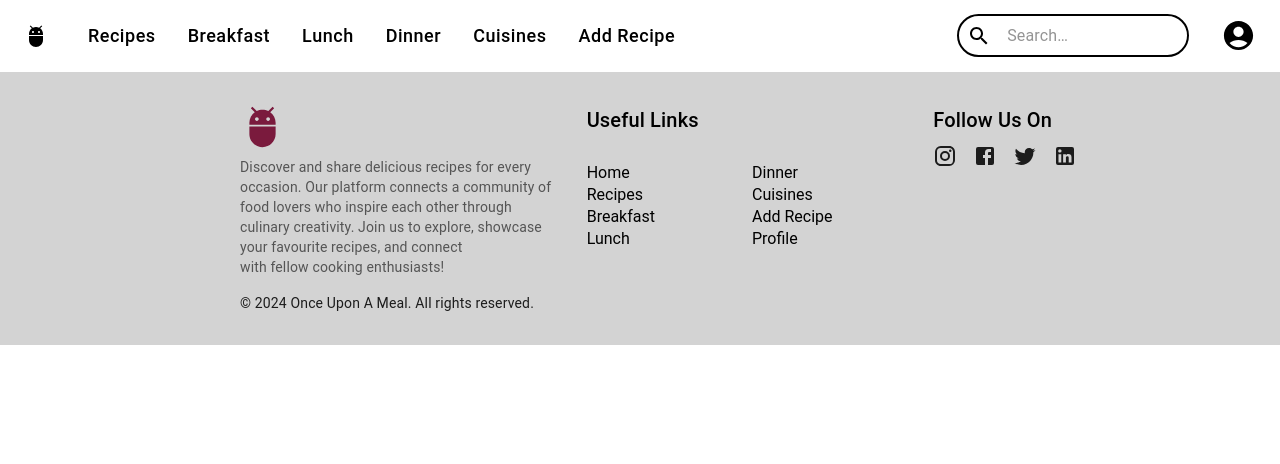
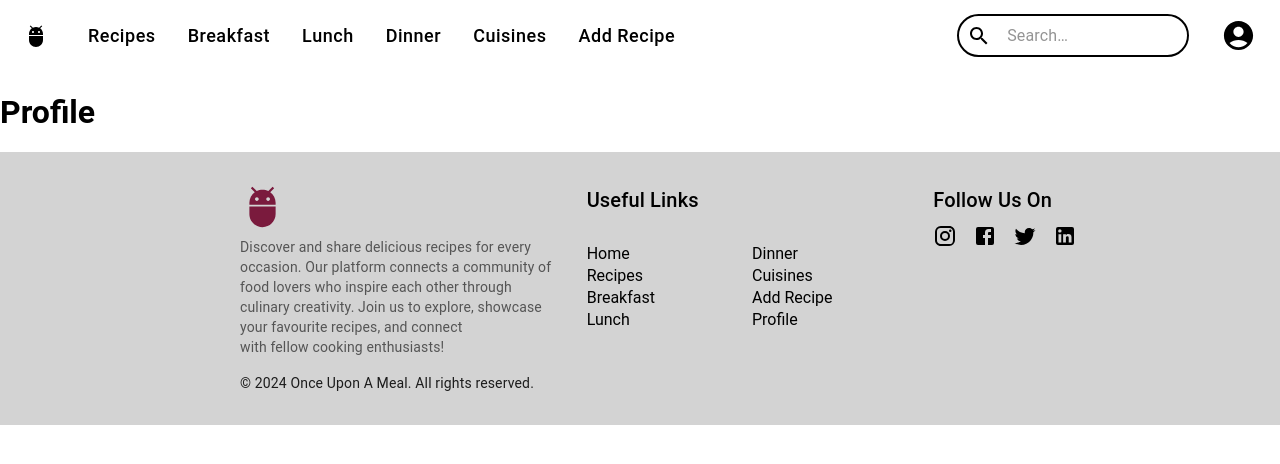
Before and after one commit to Michelle2317/COMP3170-Project, a React (Vite) app: page /profile in a window 1280 px wide. Shown: the top 464 px of the page. Built offline with nearby package versions, Linux system fonts and the light colour scheme.

Commit message:
fix linking in footer and navbar

```diff
--- a/src/App.css
+++ b/src/App.css
@@ -54,7 +54,7 @@ body {
 	border-radius: 25px;
 }
 
-#somethingNew {
+.somethingNew {
 	padding-left: 16.8rem;
 	margin-top: 6rem;
 }
--- a/src/App.jsx
+++ b/src/App.jsx
@@ -1,14 +1,16 @@
 import './App.css'
 import { BrowserRouter as Router, Routes, Route } from 'react-router-dom';
 import Navbar from './components/Navbar'
+import Footer from './components/Footer';
 import Home from './pages/Home';
 import Recipes from './pages/Recipes';
 import Breakfast from './pages/Breakfast';
 import Lunch from './pages/Lunch';
 import Dinner from './pages/Dinner';
 import Cuisines from './pages/Cuisines';
+import Profile from './pages/Profile';
 import AddRecipe from './pages/AddRecipe';
-import Footer from './components/Footer';
+
 function App() {
   return (
     <>
@@ -23,9 +25,10 @@ function App() {
                 <Route path="/dinner" element={<Dinner />} />
                 <Route path="/cuisines" element={<Cuisines />} />
                 <Route path="/addrecipe" element={<AddRecipe />} />
+                <Route path="/profile" element={<Profile />} />
               </Routes>
+              <Footer />
           </Router>
-        <Footer />
         </div>
     </>
   )
--- a/src/components/Footer.jsx
+++ b/src/components/Footer.jsx
@@ -1,9 +1,10 @@
-import { Box, Typography, Link, Grid } from '@mui/material';
+import { Box, Typography, Grid } from '@mui/material';
 import AdbIcon from '@mui/icons-material/Adb';
 import InstagramIcon from '@mui/icons-material/Instagram';
 import FacebookIcon from '@mui/icons-material/Facebook';
 import TwitterIcon from '@mui/icons-material/Twitter';
 import LinkedInIcon from '@mui/icons-material/LinkedIn';
+import { Link } from 'react-router-dom';
 
 export default function Footer() {
   return (
@@ -11,7 +12,7 @@ export default function Footer() {
       <Box sx={{ width: '100%', maxWidth: '1200px' }}>
         <Grid container spacing={4} justifyContent="flex-start">
           <Grid item xs={12} sm={4}>
-            <Link href="/home" sx={{ textDecoration: 'none', display: 'flex', alignItems: 'center' }}>
+            <Link to="/home" style={{ textDecoration: 'none', display: 'flex', alignItems: 'center' }}>
               <AdbIcon sx={{ fontSize: 45, color: 'var(--deep-pink)' }} />
             </Link>
             <Typography variant="body2" sx={{ marginTop: '0.5rem', color: 'text.secondary' }}>
@@ -26,16 +27,16 @@ export default function Footer() {
             <Typography variant="h6">Useful Links</Typography>
             <Grid container spacing={2} sx={{ marginTop: '0.5rem' }}>
               <Grid item xs={6}>
-                <Link href="/home" sx={{ display: 'block', textDecoration: 'none', color: 'inherit', margin: '0.2rem 0', '&:hover': { color: 'var(--deep-pink)' }, '&:active': { color: 'var(--brown-gray)' } }}>Home</Link>
-                <Link href="/recipes" sx={{ display: 'block', textDecoration: 'none', color: 'inherit', margin: '0.2rem 0', '&:hover': { color: 'var(--deep-pink)' }, '&:active': { color: 'var(--brown-gray)' } }}>Recipes</Link>
-                <Link href="/breakfast" sx={{ display: 'block', textDecoration: 'none', color: 'inherit', margin: '0.2rem 0', '&:hover': { color: 'var(--deep-pink)' }, '&:active': { color: 'var(--brown-gray)' } }}>Breakfast</Link>
-                <Link href="/lunch" sx={{ display: 'block', textDecoration: 'none', color: 'inherit', margin: '0.2rem 0', '&:hover': { color: 'var(--deep-pink)' }, '&:active': { color: 'var(--brown-gray)' } }}>Lunch</Link>
+                <Link to="/home" style={{ display: 'block', textDecoration: 'none', color: 'inherit', margin: '0.2rem 0', ':hover': { color: 'var(--deep-pink)' }, ':active': { color: 'var(--brown-gray)' } }}>Home</Link>
+                <Link to="/recipes" style={{ display: 'block', textDecoration: 'none', color: 'inherit', margin: '0.2rem 0', ':hover': { color: 'var(--deep-pink)' }, ':active': { color: 'var(--brown-gray)' } }}>Recipes</Link>
+                <Link to="/breakfast" style={{ display: 'block', textDecoration: 'none', color: 'inherit', margin: '0.2rem 0', ':hover': { color: 'var(--deep-pink)' }, ':active': { color: 'var(--brown-gray)' } }}>Breakfast</Link>
+                <Link to="/lunch" style={{ display: 'block', textDecoration: 'none', color: 'inherit', margin: '0.2rem 0', ':hover': { color: 'var(--deep-pink)' }, ':active': { color: 'var(--brown-gray)' } }}>Lunch</Link>
               </Grid>
               <Grid item xs={6}>
-                <Link href="/dinner" sx={{ display: 'block', textDecoration: 'none', color: 'inherit', margin: '0.2rem 0', '&:hover': { color: 'var(--deep-pink)' }, '&:active': { color: 'var(--brown-gray)' } }}>Dinner</Link>
-                <Link href="/cuisines" sx={{ display: 'block', textDecoration: 'none', color: 'inherit', margin: '0.2rem 0', '&:hover': { color: 'var(--deep-pink)' }, '&:active': { color: 'var(--brown-gray)' } }}>Cuisines</Link>
-                <Link href="/addrecipe" sx={{ display: 'block', textDecoration: 'none', color: 'inherit', margin: '0.2rem 0', '&:hover': { color: 'var(--deep-pink)' }, '&:active': { color: 'var(--brown-gray)' } }}>Add Recipe</Link>
-                <Link href="/profile" sx={{ display: 'block', textDecoration: 'none', color: 'inherit', margin: '0.2rem 0', '&:hover': { color: 'var(--deep-pink)' }, '&:active': { color: 'var(--brown-gray)' } }}>Profile</Link>
+                <Link to="/dinner" style={{ display: 'block', textDecoration: 'none', color: 'inherit', margin: '0.2rem 0', ':hover': { color: 'var(--deep-pink)' }, ':active': { color: 'var(--brown-gray)' } }}>Dinner</Link>
+                <Link to="/cuisines" style={{ display: 'block', textDecoration: 'none', color: 'inherit', margin: '0.2rem 0', ':hover': { color: 'var(--deep-pink)' }, ':active': { color: 'var(--brown-gray)' } }}>Cuisines</Link>
+                <Link to="/addrecipe" style={{ display: 'block', textDecoration: 'none', color: 'inherit', margin: '0.2rem 0', ':hover': { color: 'var(--deep-pink)' }, ':active': { color: 'var(--brown-gray)' } }}>Add Recipe</Link>
+                <Link to="/profile" style={{ display: 'block', textDecoration: 'none', color: 'inherit', margin: '0.2rem 0', ':hover': { color: 'var(--deep-pink)' }, ':active': { color: 'var(--brown-gray)' } }}>Profile</Link>
               </Grid>
             </Grid>
           </Grid>
@@ -43,18 +44,18 @@ export default function Footer() {
           <Grid item xs={12} sm={4}>
             <Typography variant="h6">Follow Us On</Typography>
             <Box display="flex" justifyContent="flex-start" gap={2} sx={{ marginTop: '0.5rem' }}>
-              <Link href="#instagram" color="text.primary" sx={{ display: 'flex', alignItems: 'center', '&:hover': { color: 'var(--deep-pink)' }, '&:active': { color: 'var(--brown-gray)' } }}>
+              <a href="#instagram" style={{ color: 'inherit', display: 'flex', alignItems: 'center', ':hover': { color: 'var(--deep-pink)' }, ':active': { color: 'var(--brown-gray)' } }}>
                 <InstagramIcon />
-              </Link>
-              <Link href="#facebook" color="text.primary" sx={{ display: 'flex', alignItems: 'center', '&:hover': { color: 'var(--deep-pink)' }, '&:active': { color: 'var(--brown-gray)' } }}>
+              </a>
+              <a href="#facebook" style={{ color: 'inherit', display: 'flex', alignItems: 'center', ':hover': { color: 'var(--deep-pink)' }, ':active': { color: 'var(--brown-gray)' } }}>
                 <FacebookIcon />
-              </Link>
-              <Link href="#twitter" color="text.primary" sx={{ display: 'flex', alignItems: 'center', '&:hover': { color: 'var(--deep-pink)' }, '&:active': { color: 'var(--brown-gray)' } }}>
+              </a>
+              <a href="#twitter" style={{ color: 'inherit', display: 'flex', alignItems: 'center', ':hover': { color: 'var(--deep-pink)' }, ':active': { color: 'var(--brown-gray)' } }}>
                 <TwitterIcon />
-              </Link>
-              <Link href="#linkedin" color="text.primary" sx={{ display: 'flex', alignItems: 'center', '&:hover': { color: 'var(--deep-pink)' }, '&:active': { color: 'var(--brown-gray)' } }}>
+              </a>
+              <a href="#linkedin" style={{ color: 'inherit', display: 'flex', alignItems: 'center', ':hover': { color: 'var(--deep-pink)' }, ':active': { color: 'var(--brown-gray)' } }}>
                 <LinkedInIcon />
-              </Link>
+              </a>
             </Box>
           </Grid>
         </Grid>
--- a/src/components/Navbar.jsx
+++ b/src/components/Navbar.jsx
@@ -207,9 +207,11 @@ export default function Navbar() {
 
         {/* Profile Icon */}
         <Box sx={{ flexGrow: 0 }}>
-          <IconButton sx={{ p: 0, '&:hover .MuiSvgIcon-root': { color: 'var(--deep-pink)' } }}>
-            <AccountCircleIcon sx={{ color: 'var(--black)' }} fontSize="large" />
-          </IconButton>
+          <Link to="/profile">
+            <IconButton sx={{ p: 0, '&:hover .MuiSvgIcon-root': { color: 'var(--deep-pink)' } }}>
+              <AccountCircleIcon sx={{ color: 'var(--black)' }} fontSize="large" />
+            </IconButton>
+          </Link>
         </Box>
       </Toolbar>
     </AppBar>
--- a/src/pages/Home.jsx
+++ b/src/pages/Home.jsx
@@ -1,6 +1,7 @@
 import Button from "../components/Button/ButtonRegular";
 import RecipeCard from "../components/RecipeCard";
-import { Link } from '@mui/material';
+import { Link } from 'react-router-dom';
+import { Link as MuiLink } from '@mui/material';
 
 export default function Home() {
     return (
@@ -11,7 +12,7 @@ export default function Home() {
                         <span style={{ color: 'var(--deep-pink)'}}>Discovery</span> and Sharing
                     </h1>
                     <p>Delicious meals for every occasion</p>
-                                        <a href="#somethingNew"><Button text="Explore Recipe" /></a>
+                    <Link to="/recipes"><Button text="Explore Recipe" /></Link>
                 </div>
                 <img className="heroImage" src="./assets/images/pasta.jpg" alt="Pesto Farfalle" />
             </div>
@@ -27,14 +28,15 @@ export default function Home() {
                         <br />
                         of flavours from around the world.
                     </p>
-                                                <a href="/addrecipe"><Button text="Add Recipe" /></a>
+                    <Link to="/addrecipe"><Button text="Add Recipe" /></Link>
                 </div>
             </div>
 
             <div style={{ marginBottom: '1rem' }}>
-                                <h2 id="somethingNew">Try Something <span style={{ color: 'var(--deep-pink)' }}>New</span></h2>
-                                <Link
-                                        href="/recipes"
+                <h2 className="somethingNew">Try Something <span style={{ color: 'var(--deep-pink)' }}>New</span></h2>
+                <MuiLink
+                    component={Link}
+                    to="/recipes"
                     sx={{
                         textDecoration: 'none',
                         color: 'var(--deep-pink)',
@@ -51,8 +53,9 @@ export default function Home() {
                         marginLeft: '73rem'
                     }}>
                     View More
-                                </Link>
+                </MuiLink>
             </div>
+
             <div className="recipeGrid">
                 <RecipeCard
                     title="Pesto Farfalle"
--- /dev/null
+++ b/src/pages/Profile.jsx
@@ -0,0 +1,5 @@
+export default function Profile() {
+  return (
+      <h1>Profile</h1>
+  )
+}
```
Lines whose indentation alone changed are shown as unchanged.
